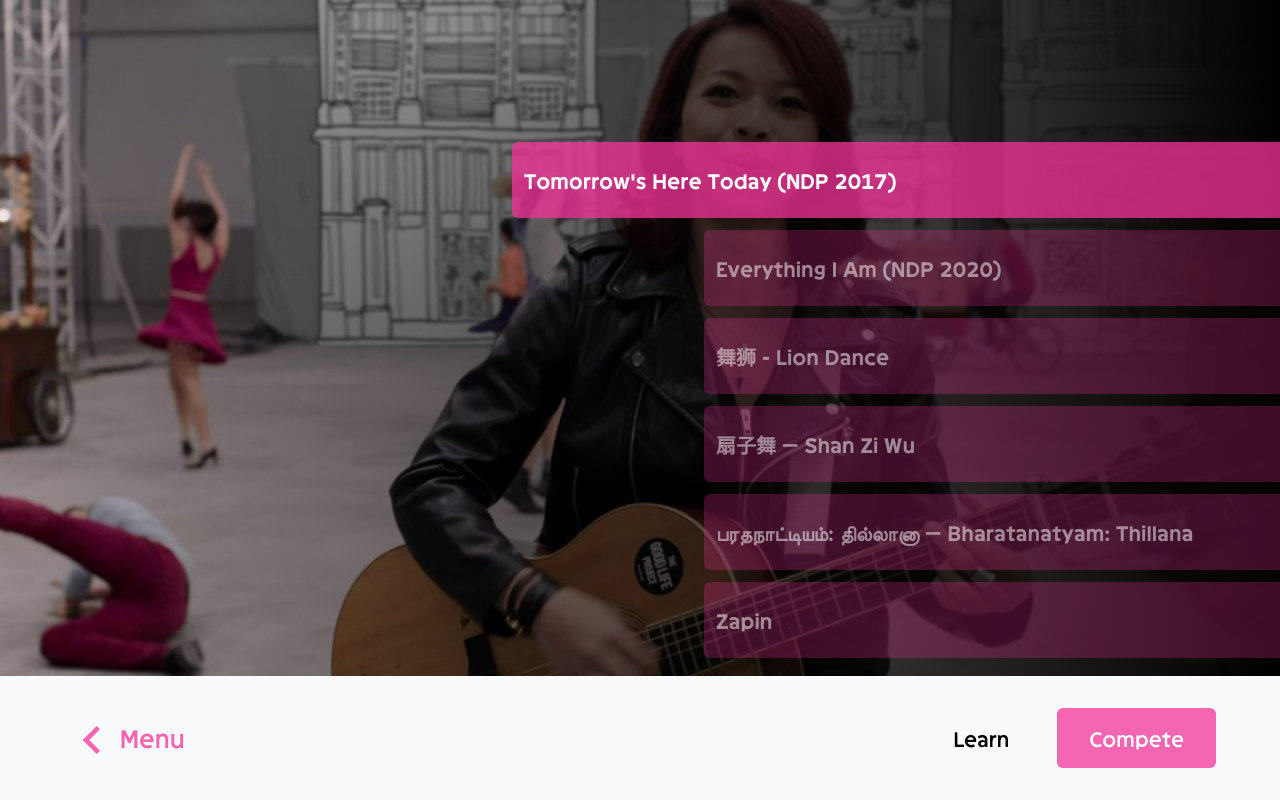
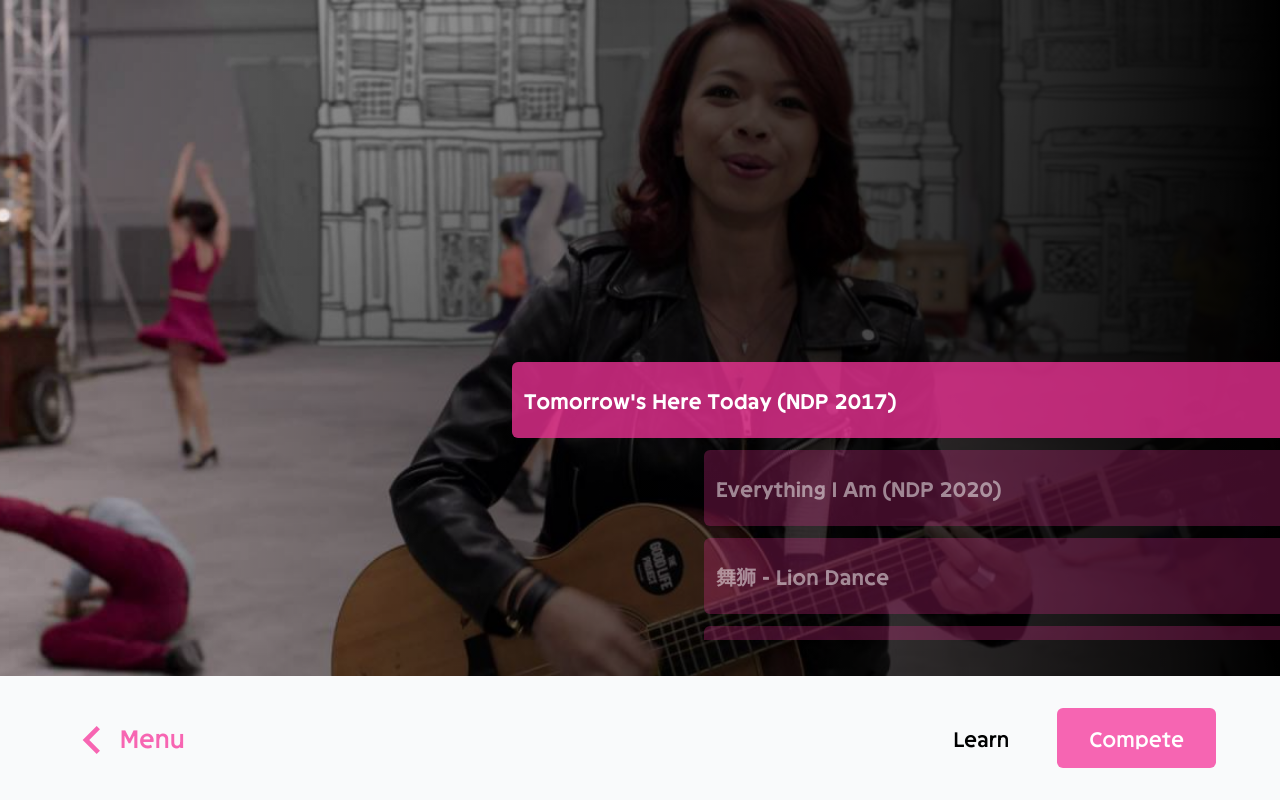
Before and after one commit to vensah-dev/wro-project, a React (Vite) app: page / in a window 1280 px wide. Both pictures are taken after a click on the button "Play". Built offline with nearby package versions, Linux system fonts and the light colour scheme.

Commit message:
kjbwcuifouwfw

```diff
--- a/src/select-menu.jsx
+++ b/src/select-menu.jsx
@@ -1,4 +1,4 @@
-import React, { useState } from 'react';
+import React, { useState, useRef } from 'react';
 import CompeteMode from './components/compete/CompeteMode';
 import LearnMode from './components/learn/LearnMode';
 import { getSongById } from './components/songs';
@@ -42,17 +42,7 @@ export default function SelectMenu({onExit, highScore, setHighScore, cameraRotat
       ))}
       <div className="absolute inset-0 bg-linear-to-l from-black to-transparent -z-5"/>
 
-      <ul className={`flex w-[80vw] flex-col gap-3 items-end  ${SONGS.length > 10 ? 'justify-start' : 'justify-center'} overflow-y-scroll py-8`}>
-        {SONGS.map((song, index) => (
-          <li
-            key={index}
-            className={`group relative flex items-center justify-between gap-4 overflow-hidden rounded-l-md px-3 py-6 hover:w-[75vw] transition-all duration-300 ease-in-out hover:text-white ${selectedSong === song.id ? 'bg-pink-500/75 w-[60vw] text-white' : 'bg-pink-500/25 w-[45vw] text-white/50 hover:bg-pink-500/60'}`}
-            onClick={() => {setSelectedSong(song.id); setCurrentImageIndex(index);}}
-          >
-            <span className="truncate text-xl font-bold">{song.title}</span>
-          </li>
-        ))}
-      </ul>
+      <SongSelector SONGS={SONGS} selectedSong = {selectedSong} setSelectedSong= {setSelectedSong} setCurrentImageIndex= {setCurrentImageIndex} />
 
       <div className="flex justify-between w-full h-shrink items-centerself-end absolute bottom-0 px-16 py-8 bg-gray-50">
         <div onClick={onExit} className='relative text-2xl font-semibold text-pink-500/75 hover:text-pink-500/50 w-min active:gap-2 gap-0 flex items-center justify-between transition-all duration-150 ease-in-out'>
@@ -82,3 +72,79 @@ export default function SelectMenu({onExit, highScore, setHighScore, cameraRotat
     </div>
   );
 }
+
+export function SongSelector({ SONGS, selectedSong, setSelectedSong, setCurrentImageIndex }) {
+  const scrollRef = useRef(null);
+
+  // Constants for scroll math
+  const ITEM_HEIGHT = 76; // visually matches your original py-6
+  const GAP = 12; // Matches Tailwind's gap-3 (0.75rem = 12px)
+  const ITEM_STRIDE = ITEM_HEIGHT + GAP; // Total distance between items: 88px
+
+  // 1. Handle native scrolling & update state
+  const handleScroll = () => {
+    if (!scrollRef.current) return;
+    const scrollTop = scrollRef.current.scrollTop;
+
+    // Find which index is closest to the scroll position
+    const index = Math.round(scrollTop / ITEM_STRIDE);
+    const clampedIndex = Math.max(0, Math.min(index, SONGS.length - 1));
+
+    const currentSong = SONGS[clampedIndex];
+
+    // Only update if it's actually a new song (prevents lag/infinite loops)
+    if (currentSong && currentSong.id !== selectedSong) {
+      setSelectedSong(currentSong.id);
+      setCurrentImageIndex(clampedIndex);
+    }
+  };
+
+  // 2. Smoothly snap to center when an item is clicked
+  const scrollToIndex = (index) => {
+    if (!scrollRef.current) return;
+    scrollRef.current.scrollTo({
+      top: index * ITEM_STRIDE,
+      behavior: 'smooth',
+    });
+  };
+
+  return (
+    <ul
+      ref={scrollRef}
+      onScroll={handleScroll}
+      style={{ scrollbarWidth: 'none' }} // Hides scrollbar on Firefox
+      className={`
+        flex w-[80vw] h-[60vh] flex-col gap-3 items-end overflow-y-scroll
+        snap-y snap-mandatory
+        py-[calc(30vh-38px)] /* (Container Height / 2) - (Item Height / 2) */
+      `}
+    >
+      {SONGS.map((song, index) => {
+        const isSelected = selectedSong === song.id;
+
+        return (
+          <li
+            key={index}
+            onClick={() => {
+              setSelectedSong(song.id);
+              setCurrentImageIndex(index);
+              scrollToIndex(index); // Auto-scroll to center on click
+            }}
+            className={`
+              group relative flex h-[76px] shrink-0 snap-center cursor-pointer
+              items-center justify-between gap-4 overflow-clip rounded-l-md px-3
+              hover:w-[75vw] transition-all duration-300 ease-in-out hover:text-white
+              ${
+                isSelected
+                  ? 'bg-pink-500/75 w-[60vw] text-white'
+                  : 'bg-pink-500/25 w-[45vw] text-white/50 hover:bg-pink-500/60'
+              }
+            `}
+          >
+            <span className="truncate text-xl font-bold">{song.title}</span>
+          </li>
+        );
+      })}
+    </ul>
+  );
+}
```
